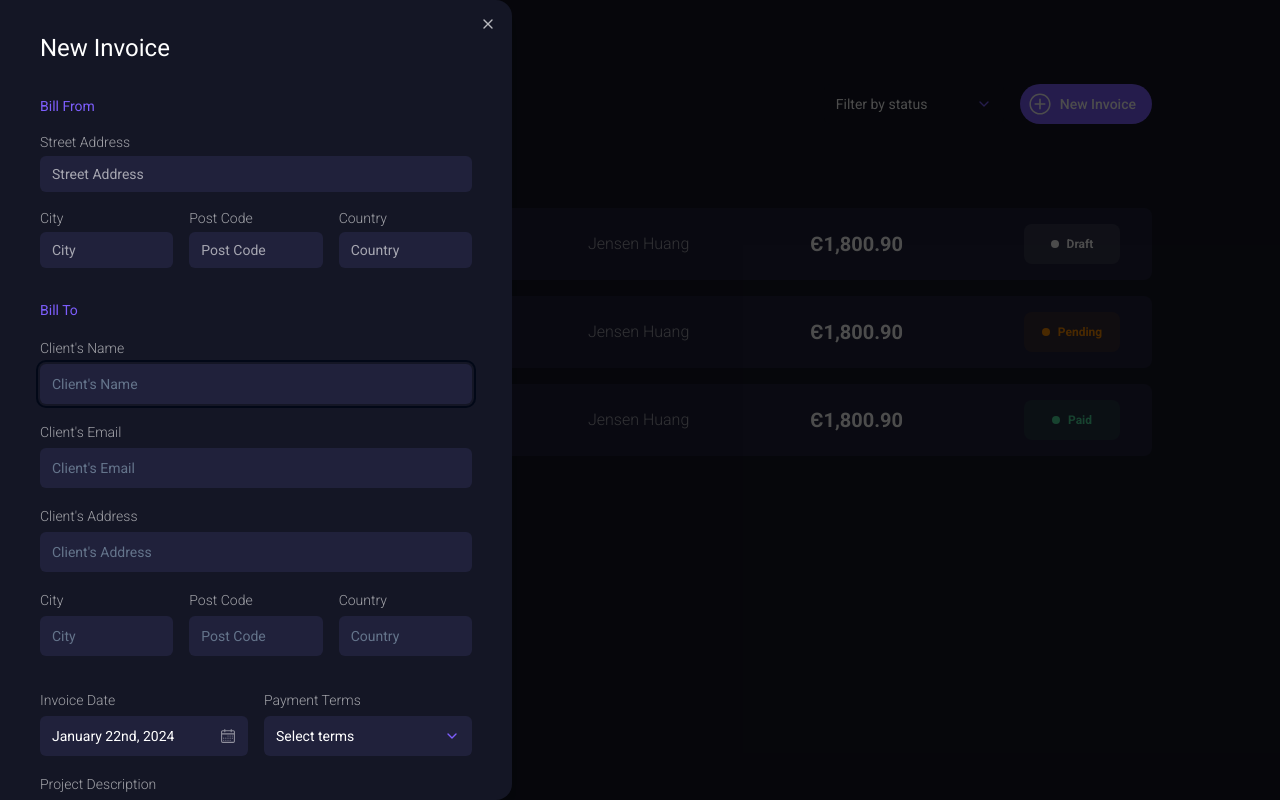
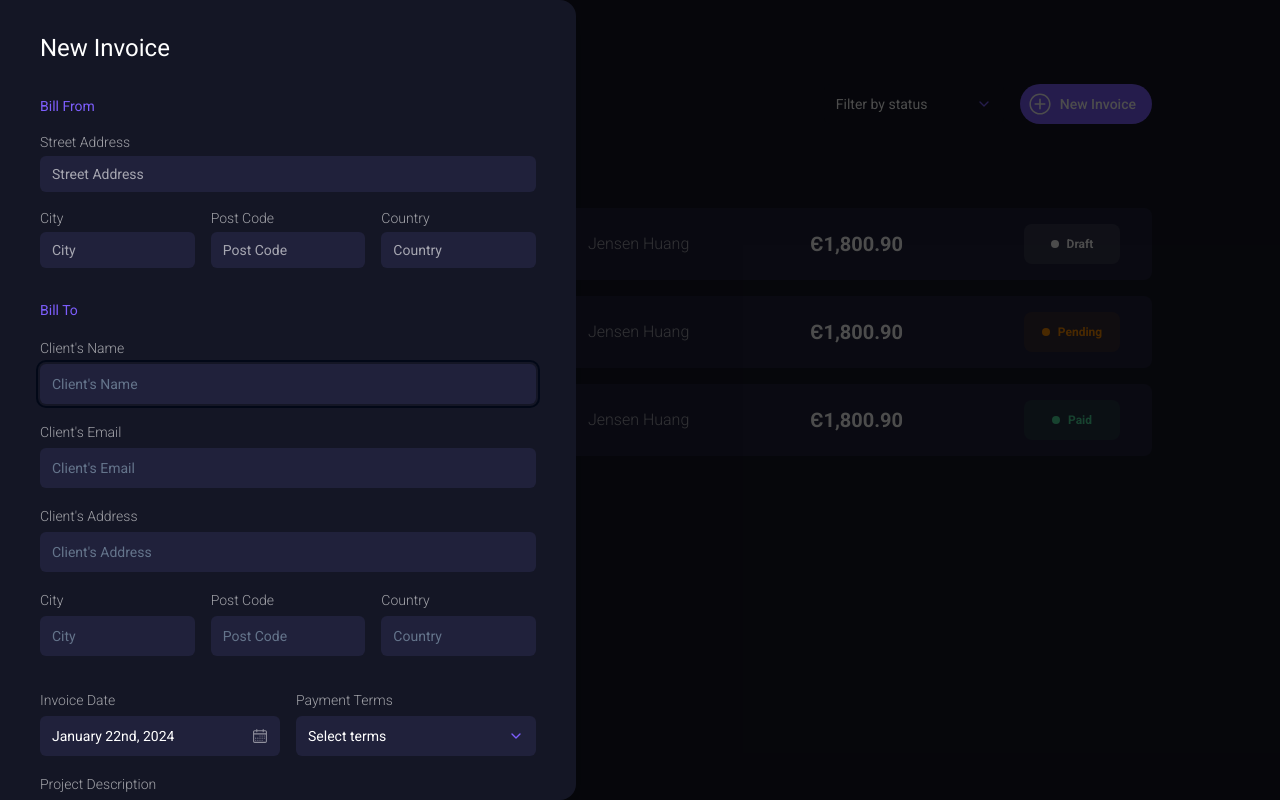
Before and after one commit to PawelGnat/next-mui-todo, a Next.js app: page / in a window 1280 px wide. Both pictures are taken after a click on the button "New Invoice". Built offline with nearby package versions, Linux system fonts and the light colour scheme.

Commit message:
feat: invoice table

```diff
--- a/app/globals.css
+++ b/app/globals.css
@@ -83,3 +83,36 @@
     @apply bg-background text-foreground;
   }
 }
+
+::-webkit-scrollbar {
+  width: 10px;
+}
+
+::-webkit-scrollbar-track {
+  background-color: rgba(var(--background-primary));
+}
+
+::-webkit-scrollbar-thumb {
+  background-color: rgba(var(--background-secondary));
+  border-radius: 5px;
+}
+
+::-webkit-scrollbar-thumb:hover {
+  background-color: rgba(var(--background-secondary) / 0.6);
+}
+
+input:-webkit-autofill,
+input:-webkit-autofill:focus {
+  -webkit-box-shadow: 0 0 0 50px rgba(var(--background-secondary)) inset;
+  -webkit-text-fill-color: rgba(var(--text));
+}
+
+input::-webkit-outer-spin-button,
+input::-webkit-inner-spin-button {
+  -webkit-appearance: none;
+  margin: 0;
+}
+
+input[type="number"] {
+  -moz-appearance: textfield;
+}
--- /dev/null
+++ b/components/form-table-body-row/form-table-body-row.tsx
@@ -0,0 +1,38 @@
+import { useState } from "react";
+
+import { TrashIcon } from "@radix-ui/react-icons";
+
+import { TableCell, TableRow } from "@/components/ui/table";
+import { FormTableListInput } from "../form-table-list-input/form-table-list-input";
+import { Button } from "../ui/button";
+
+export const FormTableBodyRow = () => {
+  const [qty, setQty] = useState<number>(0);
+  const [price, setPrice] = useState<number>(0);
+
+  return (
+    <TableRow>
+      <TableCell className="pr-2 w-full">
+        <FormTableListInput type="text" />
+      </TableCell>
+      <TableCell className="px-2 min-w-20">
+        <FormTableListInput type="number" onChange={(value) => setQty(value)} />
+      </TableCell>
+      <TableCell className="px-2 min-w-28">
+        <FormTableListInput
+          type="number"
+          onChange={(value) => setPrice(value)}
+        />
+      </TableCell>
+      <TableCell className="px-2">{(qty * price).toFixed(2)}</TableCell>
+      <TableCell className="pl-2 w-0">
+        <Button
+          variant="outline"
+          size="icon"
+          onClick={() => console.log("delete")}>
+          <TrashIcon className="h-4 w-4" />
+        </Button>
+      </TableCell>
+    </TableRow>
+  );
+};
--- /dev/null
+++ b/components/form-table-list-input/form-table-list-input.tsx
@@ -0,0 +1,26 @@
+import { Input } from "@/components/ui/input";
+
+interface FormTableListInput {
+  type: "text" | "number";
+  onChange?: (value: number) => void;
+}
+
+export const FormTableListInput: React.FC<FormTableListInput> = ({
+  type,
+  onChange,
+}) => {
+  const handleChange = (e: React.ChangeEvent<HTMLInputElement>) => {
+    const value = Number(e.target.value);
+    onChange && onChange(value);
+  };
+
+  return (
+    <Input
+      type={type}
+      placeholder=""
+      min={type === "number" ? 0 : undefined}
+      onChange={handleChange}
+      required
+    />
+  );
+};
--- a/components/form-table-list-item/form-table-list-item.tsx
+++ /dev/null
@@ -1,9 +0,0 @@
-import { Input } from "@/components/ui/input";
-
-interface FormTableListItem {
-  type: "text" | "number";
-}
-
-export const FormTableListItem: React.FC<FormTableListItem> = ({ type }) => {
-  return <Input type={type} placeholder="" />;
-};
--- a/components/invoice-sheet/invoice-sheet.tsx
+++ b/components/invoice-sheet/invoice-sheet.tsx
@@ -35,7 +35,7 @@ export const InvoiceSheet = () => {
 
         <div className="mt-8 flex flex-col gap-4">
           <p className="text-sm text-accent">Bill To</p>
-          <NewInvoiceForm />
+          <NewInvoiceForm handleSheet={setIsSheetOpen} />
         </div>
       </SheetContent>
     </Sheet>
--- a/components/new-invoice-form/new-invoice-form.tsx
+++ b/components/new-invoice-form/new-invoice-form.tsx
@@ -1,6 +1,7 @@
 "use client";
 
 import * as z from "zod";
+import { Dispatch, SetStateAction } from "react";
 import { useForm } from "react-hook-form";
 import { zodResolver } from "@hookform/resolvers/zod";
 import { format } from "date-fns";
@@ -56,15 +57,21 @@ const formSchema = z.object({
   date: z.date({
     required_error: "A date is required.",
   }),
-  net: z.string({
-    required_error: "Please select payment term.",
+  net: z.string().min(1, {
+    message: "Please select payment term.",
   }),
   project: z.string().min(2, {
     message: "Description must be at least 2 characters.",
   }),
 });
 
-export const NewInvoiceForm = () => {
+interface NewInvoiceFormProps {
+  handleSheet: Dispatch<SetStateAction<boolean>>;
+}
+
+export const NewInvoiceForm: React.FC<NewInvoiceFormProps> = ({
+  handleSheet,
+}) => {
   const form = useForm<z.infer<typeof formSchema>>({
     resolver: zodResolver(formSchema),
     defaultValues: {
@@ -213,7 +220,11 @@ export const NewInvoiceForm = () => {
         </div>
 
         <div className="flex flex-row justify-end gap-2">
-          <Button variant={"secondary"} type="button" className="rounded-full">
+          <Button
+            variant="secondary"
+            type="button"
+            className="rounded-full"
+            onClick={() => handleSheet(false)}>
             Cancel
           </Button>
           <Button type="submit">Save Changes</Button>
--- a/components/ui/button.tsx
+++ b/components/ui/button.tsx
@@ -12,8 +12,7 @@ const buttonVariants = cva(
         default: "bg-accent text-primary hover:bg-accent/70 rounded-full",
         destructive:
           "bg-destructive text-destructive-foreground hover:bg-destructive/90",
-        outline:
-          "border border-input bg-background hover:bg-accent hover:text-accent-foreground",
+        outline: "bg-background hover:bg-accent hover:text-accent-foreground",
         secondary: "bg-foreground text-primary hover:bg-foreground/80",
         ghost: "hover:bg-accent hover:text-accent-foreground",
         link: "text-primary underline-offset-4 hover:underline",
@@ -23,7 +22,7 @@ const buttonVariants = cva(
         withIcon: "h-10 px-2 py-2 pr-4",
         sm: "h-9 rounded-md px-3",
         lg: "h-11 rounded-md px-8",
-        icon: "h-10 w-10",
+        icon: "p-2",
       },
     },
     defaultVariants: {
--- a/components/ui/sheet.tsx
+++ b/components/ui/sheet.tsx
@@ -21,7 +21,7 @@ const SheetOverlay = React.forwardRef<
 >(({ className, ...props }, ref) => (
   <SheetPrimitive.Overlay
     className={cn(
-      "fixed overflow-y-auto inset-0 z-50 bg-black/70  data-[state=open]:animate-in data-[state=closed]:animate-out data-[state=closed]:fade-out-0 data-[state=open]:fade-in-0",
+      "fixed inset-0 z-50 bg-black/70  data-[state=open]:animate-in data-[state=closed]:animate-out data-[state=closed]:fade-out-0 data-[state=open]:fade-in-0",
       className
     )}
     {...props}
@@ -31,14 +31,14 @@ const SheetOverlay = React.forwardRef<
 SheetOverlay.displayName = SheetPrimitive.Overlay.displayName;
 
 const sheetVariants = cva(
-  "fixed z-50 gap-4 bg-background px-10 py-8 shadow-lg transition ease-in-out data-[state=open]:animate-in data-[state=closed]:animate-out data-[state=closed]:duration-300 data-[state=open]:duration-500",
+  "fixed overflow-y-auto z-50 gap-4 bg-background px-10 py-8 shadow-lg transition ease-in-out data-[state=open]:animate-in data-[state=closed]:animate-out data-[state=closed]:duration-300 data-[state=open]:duration-500",
   {
     variants: {
       side: {
         top: "inset-x-0 top-0 border-b data-[state=closed]:slide-out-to-top data-[state=open]:slide-in-from-top",
         bottom:
           "inset-x-0 bottom-0 border-t data-[state=closed]:slide-out-to-bottom data-[state=open]:slide-in-from-bottom",
-        left: "inset-y-0 left-0 h-full rounded-r-2xl w-3/4 data-[state=closed]:slide-out-to-left data-[state=open]:slide-in-from-left sm:max-w-lg",
+        left: "inset-y-0 left-0 h-full rounded-r-2xl w-3/4 data-[state=closed]:slide-out-to-left data-[state=open]:slide-in-from-left sm:max-w-xl",
         right:
           "inset-y-0 right-0 h-full w-3/4 border-l data-[state=closed]:slide-out-to-right data-[state=open]:slide-in-from-right sm:max-w-sm",
       },
@@ -64,10 +64,10 @@ const SheetContent = React.forwardRef<
       className={cn(sheetVariants({ side }), className)}
       {...props}>
       {children}
-      <SheetPrimitive.Close className="absolute right-4 top-4 rounded-sm opacity-70 ring-offset-background transition-opacity hover:opacity-100 focus:outline-none focus:ring-2 focus:ring-ring focus:ring-offset-2 disabled:pointer-events-none data-[state=open]:bg-secondary">
+      {/* <SheetPrimitive.Close className="absolute right-4 top-4 rounded-sm opacity-70 ring-offset-background transition-opacity hover:opacity-100 focus:outline-none focus:ring-2 focus:ring-ring focus:ring-offset-2 disabled:pointer-events-none data-[state=open]:bg-secondary">
         <X className="h-4 w-4" />
         <span className="sr-only">Close</span>
-      </SheetPrimitive.Close>
+      </SheetPrimitive.Close> */}
     </SheetPrimitive.Content>
   </SheetPortal>
 ));
--- a/components/ui/table.tsx
+++ b/components/ui/table.tsx
@@ -62,7 +62,7 @@ const TableHead = React.forwardRef<
   <th
     ref={ref}
     className={cn(
-      "h-12 pr-4 text-left align-middle font-sm font-light text-primary/60 [&:has([role=checkbox])]:pr-0",
+      "px-2 text-left align-middle font-sm font-light text-primary/60 [&:has([role=checkbox])]:pr-0",
       className
     )}
     {...props}
@@ -76,7 +76,7 @@ const TableCell = React.forwardRef<
 >(({ className, ...props }, ref) => (
   <td
     ref={ref}
-    className={cn("p-1 align-middle [&:has([role=checkbox])]:pr-0", className)}
+    className={cn("align-middle [&:has([role=checkbox])]:pr-0", className)}
     {...props}
   />
 ));
@@ -88,7 +88,7 @@ const TableCaption = React.forwardRef<
 >(({ className, ...props }, ref) => (
   <caption
     ref={ref}
-    className={cn("mt-2 text-lg text-primary/60 text-left", className)}
+    className={cn("mt-4 text-lg text-primary/60 text-left", className)}
     {...props}
   />
 ));
```
Also changed, not shown: components/form-table-list/form-table-list.tsx (+20 -11 lines).
